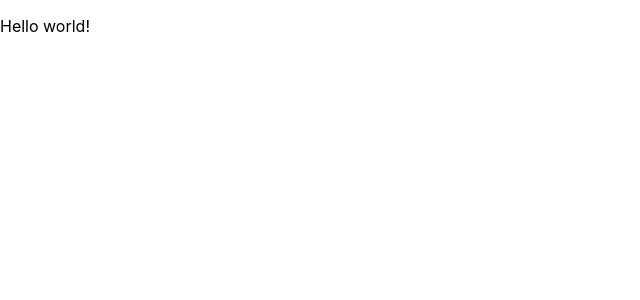
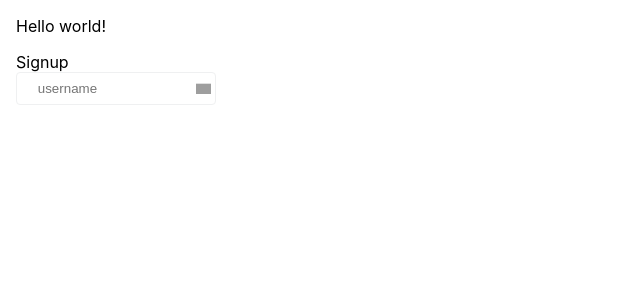
Before and after one commit to Pav0l/signup_login_ux_playground, a React (Create React App) app in the folder app/: page / in a window 1280 px wide. Shown: the top 300 px of the page, without its empty margins (0-640 px from the left). Built offline with nearby package versions, Linux system fonts and the light colour scheme; grey boxes are pictures that could not be loaded; the HTML template or start-up script is replaced by a standard one.

Commit message:
Start working on Input field component. WIP

```diff
--- a/app/src/App.js
+++ b/app/src/App.js
@@ -1,11 +1,22 @@
 import React, { Component } from 'react';
 
+// Components
+import Signup from './components/Signup';
+// import Login from './components/Login';
+// import UserContent from './components/Content';
+
+const margin = {
+  margin: "1rem"
+}
 
 class App extends Component {
   render() {
     return (
-      <div>
+      <div style={margin}>
         <p>Hello world!</p>
+        <Signup />
+        {/* <Login />
+        <UserContent /> */}
       </div>
     );
   }
--- /dev/null
+++ b/app/src/components/Content.jsx
@@ -0,0 +1,10 @@
+import React from 'react';
+
+export default function UserContent() {
+  return (
+    <div>
+      <div>I'm the user content</div>
+      <button>Log out</button>
+    </div>
+  );
+}
--- /dev/null
+++ b/app/src/components/Login.jsx
@@ -0,0 +1,12 @@
+import React from 'react';
+
+export default class Login extends React.Component {
+
+  render () {
+    return (
+      <div>
+        Login
+      </div>
+    );
+  }
+}
--- /dev/null
+++ b/app/src/components/Signup.jsx
@@ -0,0 +1,19 @@
+import React from 'react';
+
+import Input from './shared/Input';
+
+export default class Signup extends React.Component {
+
+  render () {
+    return (
+      <div>
+        Signup
+        <Input
+          name='username'
+          placeholder='username'
+          type='text'
+        />
+      </div>
+    );
+  }
+}
--- /dev/null
+++ b/app/src/components/shared/Input.jsx
@@ -0,0 +1,48 @@
+import React from 'react';
+import styled from 'styled-components';
+
+// Finish with the ERROR msg if inputProps.value.lenght is less than 3 or more than 15
+// Add onChange handler
+
+export default function Input({...inputProps}) {
+  return (
+    <InputWrapper>
+      <StyledInput {...inputProps} />
+      <StyledIconImg src="https://image.flaticon.com/icons/svg/148/148766.svg" alt="close-icon"/>
+      {/* <StyledErrorMsg>
+        Your {inputProps.name} must be between 3 and 15 characters
+      </StyledErrorMsg> */}
+
+    </InputWrapper>
+  );
+}
+
+const InputWrapper = styled.div`
+  position: relative;
+  max-width: 200px;
+
+`;
+
+const StyledInput = styled.input`
+  padding: 0.5rem 1.3rem;
+  width: 100%;
+  border: 1px solid #eff0f1;
+  border-radius: 4px;
+
+  &:focus {
+    border: 1px solid lightblue;
+  }
+`;
+
+const StyledIconImg = styled.img`
+  max-width: 15px;
+  position: absolute;
+  right: 5px;
+  top: 50%;
+  transform: translate(0px, -50%);
+`;
+
+// const StyledErrorMsg = styled.div`
+//   top: 50%;
+//   transform: translate(100%, -50%);
+// `;
```
Also changed, not shown: app/src/components/shared/Button.jsx (added), app/src/components/shared/Form.jsx (added), 1 other file (tests, documents, lock files or other folders).
